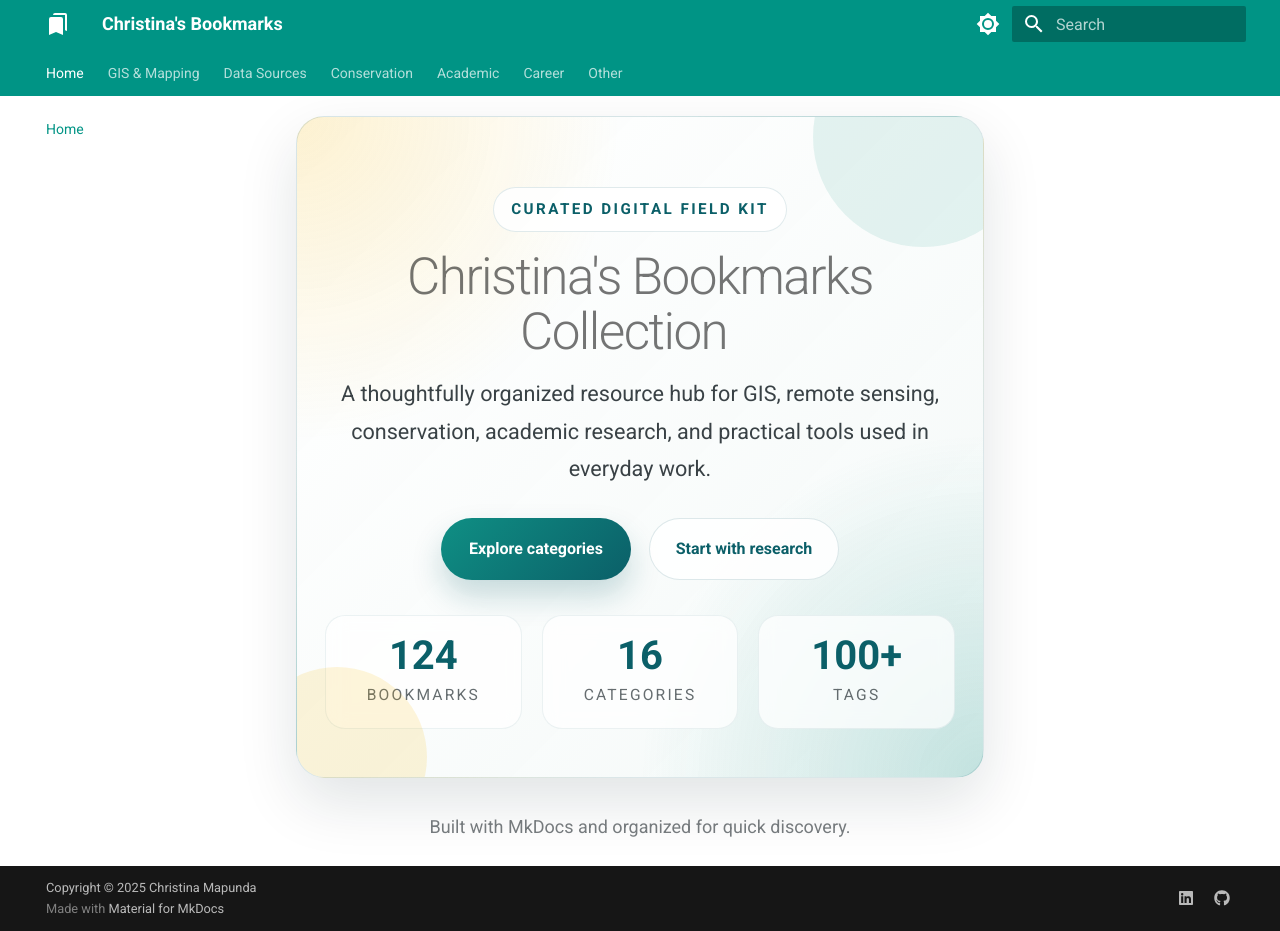
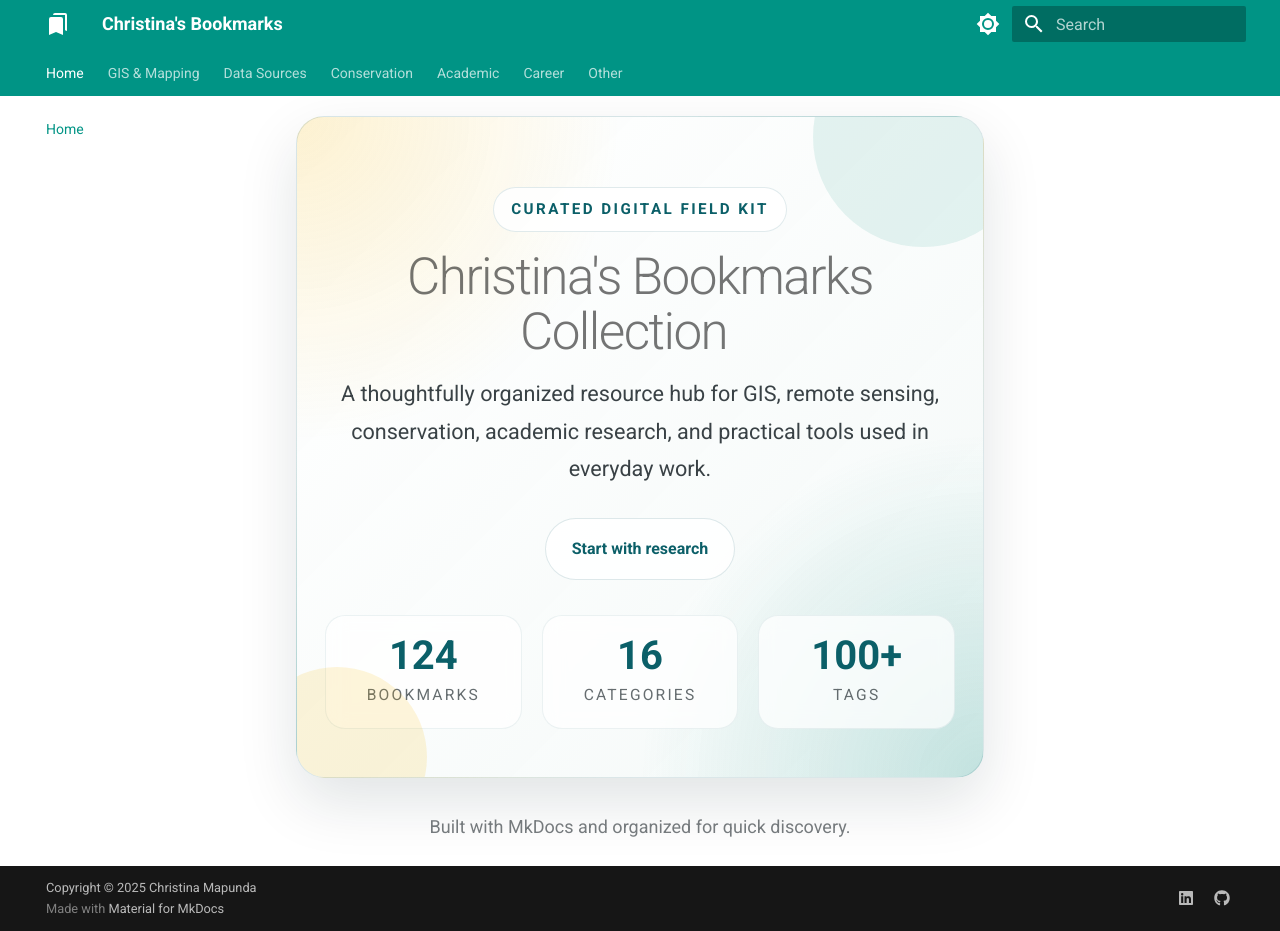
Before and after one commit to Heed725/Christina_Bookmarks_Website, an MkDocs documentation site: the page built from docs/index.md, in a window 1280 px wide and 931 px high. Built offline with MkDocs 1.6.1 and Material for MkDocs 9.7.7, drawn with Linux system fonts in a browser that asks for light colours.

Commit message:
Remove homepage explore button

```diff
--- a/docs/index.md
+++ b/docs/index.md
@@ -8,7 +8,6 @@
 A thoughtfully organized resource hub for GIS, remote sensing, conservation, academic research, and practical tools used in everyday work.
 
 <div class="hero-actions">
-  <a class="hero-button hero-button-primary" href="#explore">Explore categories</a>
   <a class="hero-button hero-button-secondary" href="academic-resources/">Start with research</a>
 </div>
 
```
